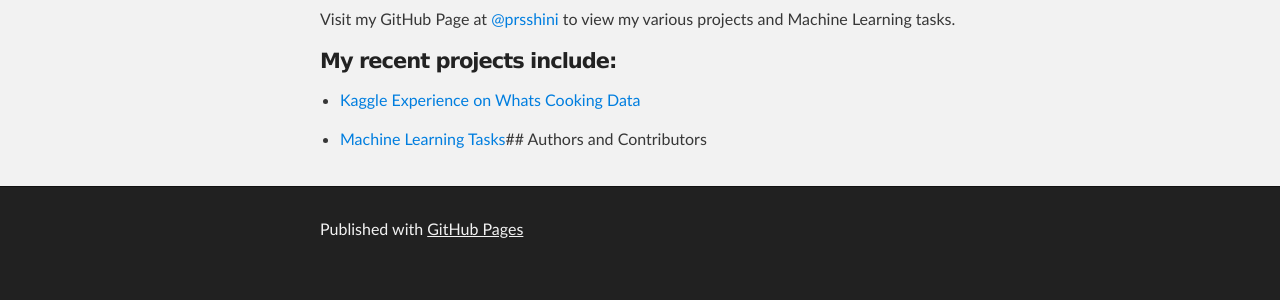
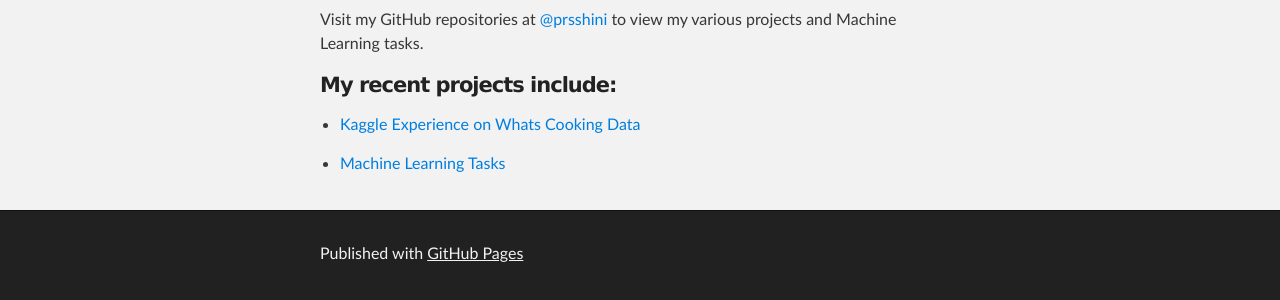
Before and after one commit to prsshini/prsshini.github.io, a plain HTML site: page index.html in a window 1280 px wide. Shown: the part 602-902 px from the top of the page. Before the commit the page ends 878 px from the top, so only its background shows below. Drawn offline with Linux system fonts and the light colour scheme.

```diff
--- a/index.html
+++ b/index.html
@@ -39,14 +39,14 @@
 <h2>
 <a id="checkout" class="anchor" href="#checkout" aria-hidden="true"><span class="octicon octicon-link"></span></a>Checkout</h2>
 
-<p>Visit my GitHub Page at  <a href="https://github.com/prsshini" class="user-mention">@prsshini</a> to view my various projects and Machine Learning tasks. </p>
+<p>Visit my GitHub repositories at  <a href="https://github.com/prsshini" class="user-mention">@prsshini</a> to view my various projects and Machine Learning tasks. </p>
 
 <h4>
 <a id="my-recent-projects-include" class="anchor" href="#my-recent-projects-include" aria-hidden="true"><span class="octicon octicon-link"></span></a>My recent projects include:</h4>
 
 <ul>
 <li><p><a href="http://prsshini.github.io/Kaggle_WhatsCooking">Kaggle Experience on Whats Cooking Data</a></p></li>
-<li><p><a href="http://prsshini.github.io/Machine-Learning-Algorithms/">Machine Learning Tasks</a>## Authors and Contributors</p></li>
+<li><p><a href="http://prsshini.github.io/Machine-Learning-Algorithms/">Machine Learning Tasks</a></p></li>
 </ul>
       </section>
     </div>
--- a/params.json
+++ b/params.json
@@ -1 +1 @@
-{"name":"Subhashini Radhakrishnan","tagline":"An Aspiring Data Scientist!!","body":"##DATA SCIENCE!!!\r\nIt is the future!!\r\n\r\nWith all the experiences I had with Data as a Database programmer, I am all fascinated about dealing with data. Thinking on What I can do more on data let me land in a profession as a data scientist.\r\n\r\nMy recent studies on Machine Learning concepts with R Programming helped me achieve my career goal to become a data scientist who can do data analysis, wrangling, modelling and solving the data problems.\r\n\r\n## Checkout\r\nVisit my GitHub Page at  @prsshini to view my various projects and Machine Learning tasks. \r\n\r\n####My recent projects include:\r\n* [Kaggle Experience on Whats Cooking Data](http://prsshini.github.io/Kaggle_WhatsCooking )\r\n\r\n* [Machine Learning Tasks](http://prsshini.github.io/Machine-Learning-Algorithms/)## Authors and Contributors\r\n\r\n","google":"","note":"Don't delete this file! It's used internally to help with page regeneration."}
+{"name":"Subhashini Radhakrishnan","tagline":"An Aspiring Data Scientist!!","body":"##DATA SCIENCE!!!\r\nIt is the future!!\r\n\r\nWith all the experiences I had with Data as a Database programmer, I am all fascinated about dealing with data. Thinking on What I can do more on data let me land in a profession as a data scientist.\r\n\r\nMy recent studies on Machine Learning concepts with R Programming helped me achieve my career goal to become a data scientist who can do data analysis, wrangling, modelling and solving the data problems.\r\n\r\n## Checkout\r\nVisit my GitHub repositories at  @prsshini to view my various projects and Machine Learning tasks. \r\n\r\n####My recent projects include:\r\n* [Kaggle Experience on Whats Cooking Data](http://prsshini.github.io/Kaggle_WhatsCooking )\r\n\r\n* [Machine Learning Tasks](http://prsshini.github.io/Machine-Learning-Algorithms/)\r\n\r\n\r\n","google":"","note":"Don't delete this file! It's used internally to help with page regeneration."}
```
